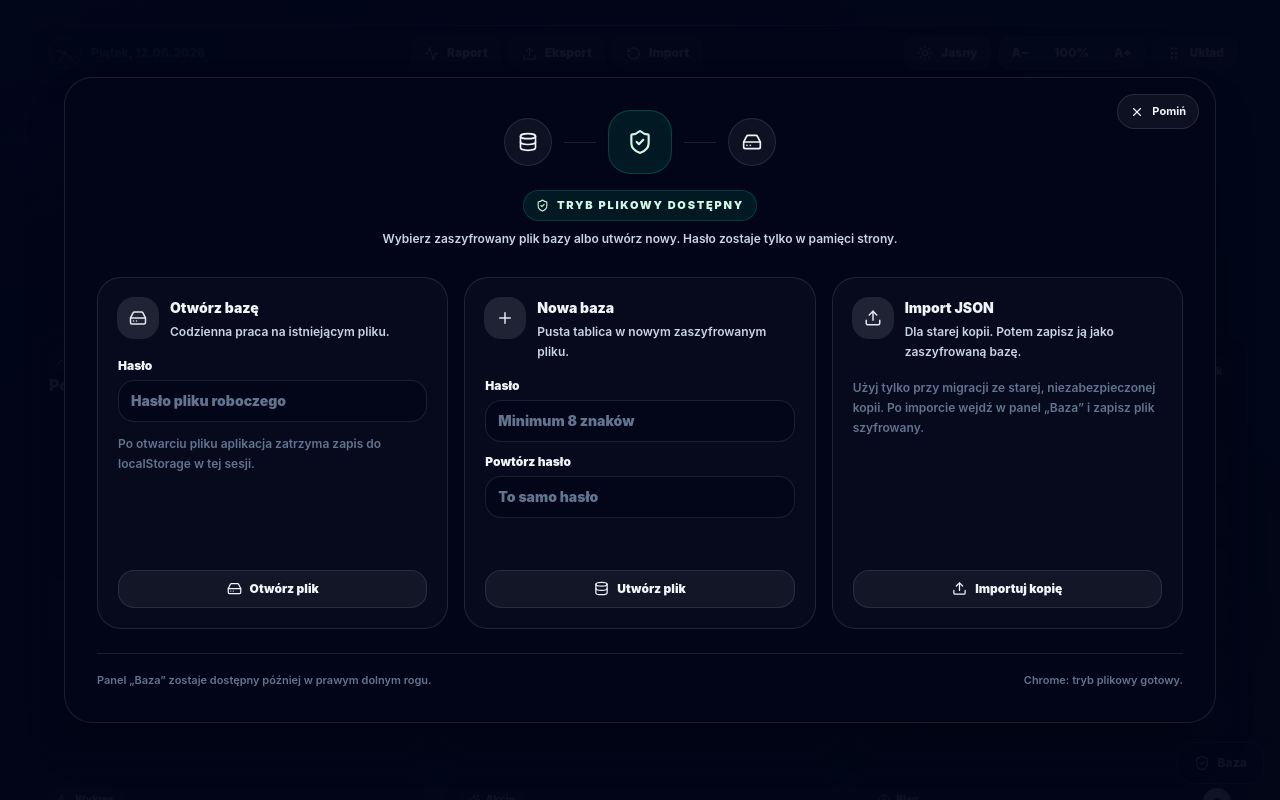
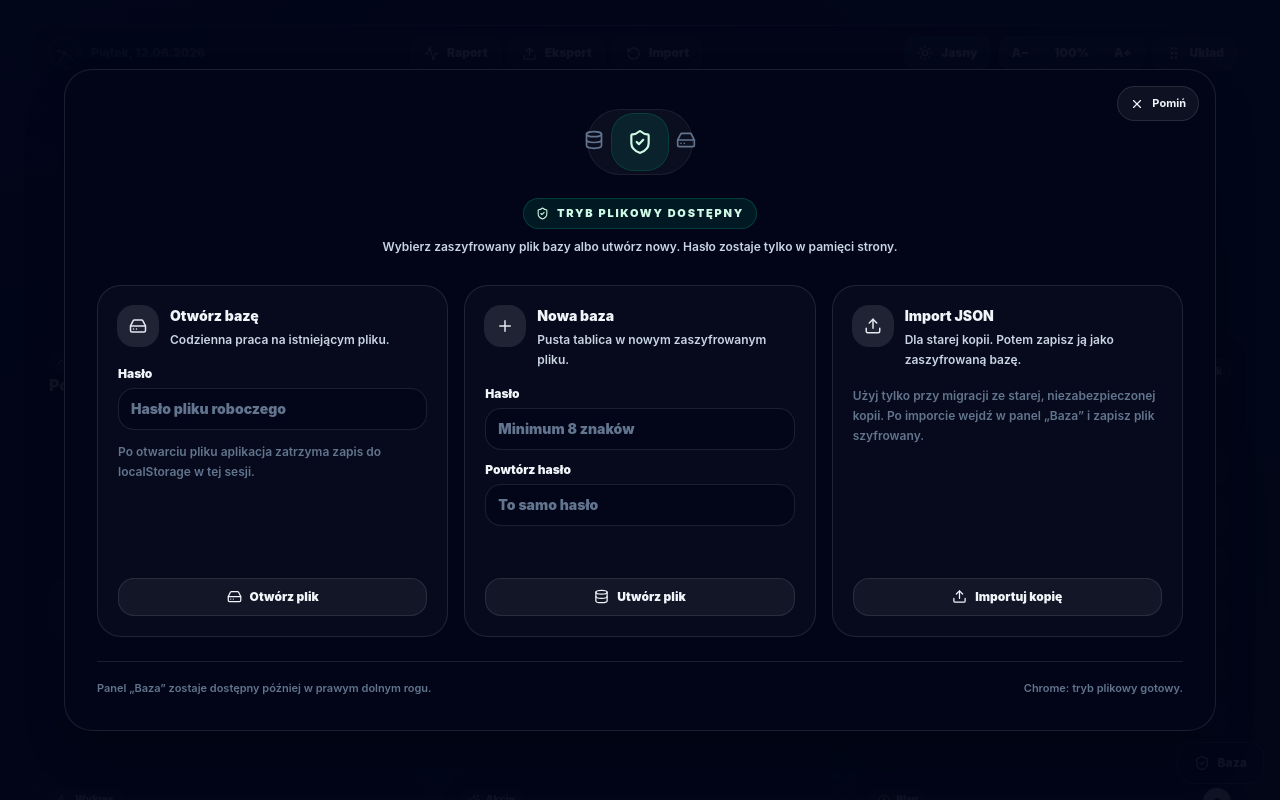
Before and after one commit to KurkaGetrurka/Project_kanban_local, a React (Vite) app: page / in a window 1280 px wide. Shown: the top 800 px of the page. Built offline with nearby package versions, Linux system fonts and the light colour scheme.

Commit message:
Make startup header icons decorative

```diff
--- a/src/kanban/components/startup-database-gate.jsx
+++ b/src/kanban/components/startup-database-gate.jsx
@@ -90,17 +90,17 @@ export function StartupDatabaseGate() {
     : isDark
       ? "border-amber-300/20 bg-amber-300/10 text-amber-100"
       : "border-amber-200 bg-amber-50 text-amber-900";
-  const iconTile = isDark
-    ? "border-white/10 bg-white/5 text-slate-100"
-    : "border-slate-200 bg-slate-50 text-slate-700";
-  const iconTileActive = fileSystemSupported
+  const heroMarkTheme = isDark
+    ? "bg-white/[0.035] ring-white/10"
+    : "bg-slate-100/80 ring-slate-200";
+  const heroAccentTheme = fileSystemSupported
     ? isDark
-      ? "border-emerald-400/25 bg-emerald-400/10 text-emerald-100"
-      : "border-emerald-200 bg-emerald-50 text-emerald-800"
+      ? "bg-emerald-400/10 text-emerald-100 ring-emerald-400/25"
+      : "bg-emerald-50 text-emerald-800 ring-emerald-200"
     : isDark
-      ? "border-amber-300/25 bg-amber-300/10 text-amber-100"
-      : "border-amber-200 bg-amber-50 text-amber-900";
-  const infographicLine = isDark ? "bg-white/10" : "bg-slate-200";
+      ? "bg-amber-300/10 text-amber-100 ring-amber-300/25"
+      : "bg-amber-50 text-amber-900 ring-amber-200";
+  const heroMutedIcon = isDark ? "text-slate-500" : "text-slate-400";
 
   useEffect(() => {
     setFileSystemSupported(isFileSystemAccessSupported());
@@ -276,17 +276,12 @@ export function StartupDatabaseGate() {
           </button>
 
           <header className="mb-7 flex flex-col items-center gap-4 px-14 text-center">
-            <div className="flex items-center justify-center gap-3" aria-hidden="true">
-              <span className={cx("flex h-12 w-12 items-center justify-center rounded-3xl border", iconTile)}>
-                <Database size={20} />
-              </span>
-              <span className={cx("h-px w-8", infographicLine)} />
-              <span className={cx("flex h-16 w-16 items-center justify-center rounded-[1.4rem] border shadow-sm", iconTileActive)}>
+            <div className="pointer-events-none relative flex h-20 w-32 items-center justify-center" aria-hidden="true">
+              <div className={cx("absolute inset-x-3 top-2 h-16 rounded-[2rem] ring-1", heroMarkTheme)} />
+              <Database className={cx("absolute left-2 top-7", heroMutedIcon)} size={20} />
+              <HardDrive className={cx("absolute right-2 top-7", heroMutedIcon)} size={20} />
+              <span className={cx("relative flex h-14 w-14 items-center justify-center rounded-[1.35rem] ring-1 shadow-sm", heroAccentTheme)}>
                 <ShieldCheck size={26} />
-              </span>
-              <span className={cx("h-px w-8", infographicLine)} />
-              <span className={cx("flex h-12 w-12 items-center justify-center rounded-3xl border", iconTile)}>
-                <HardDrive size={20} />
               </span>
             </div>
 
```
